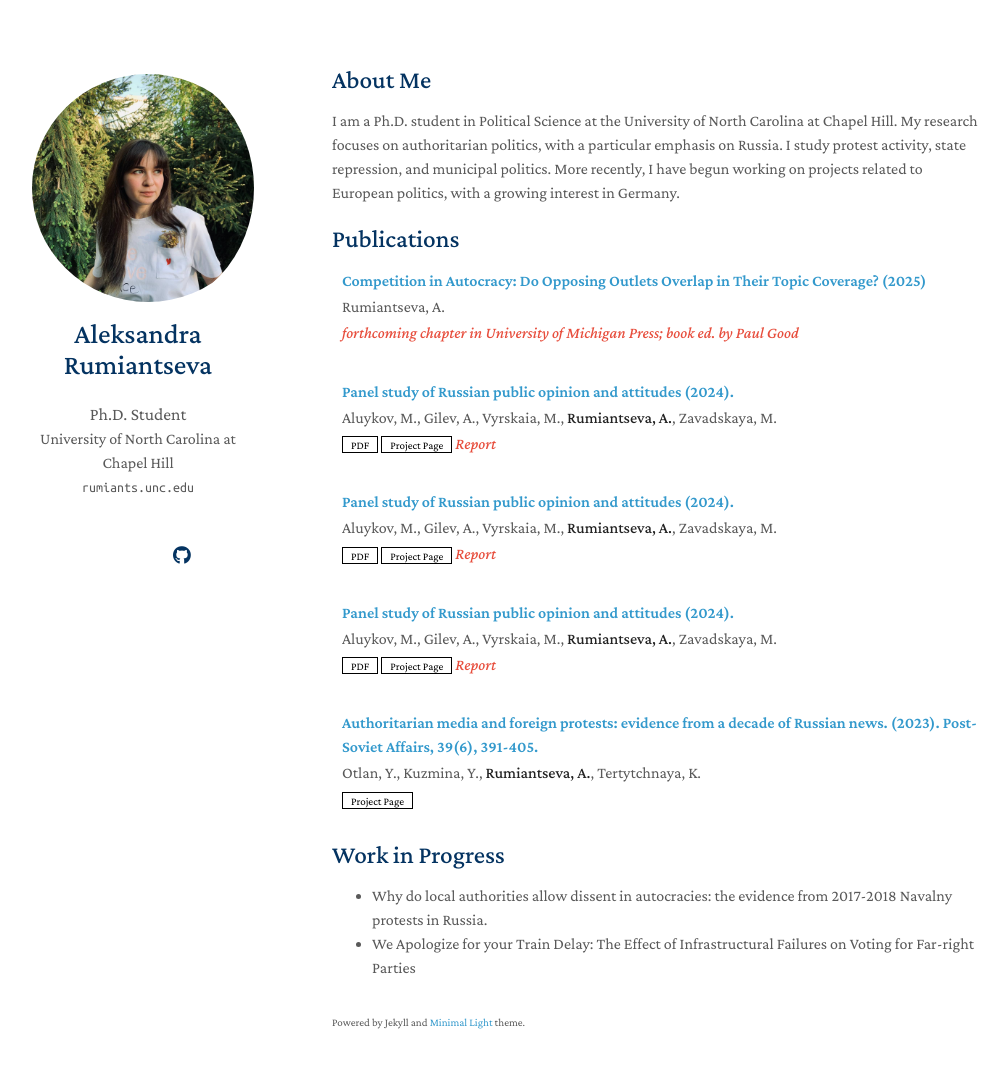
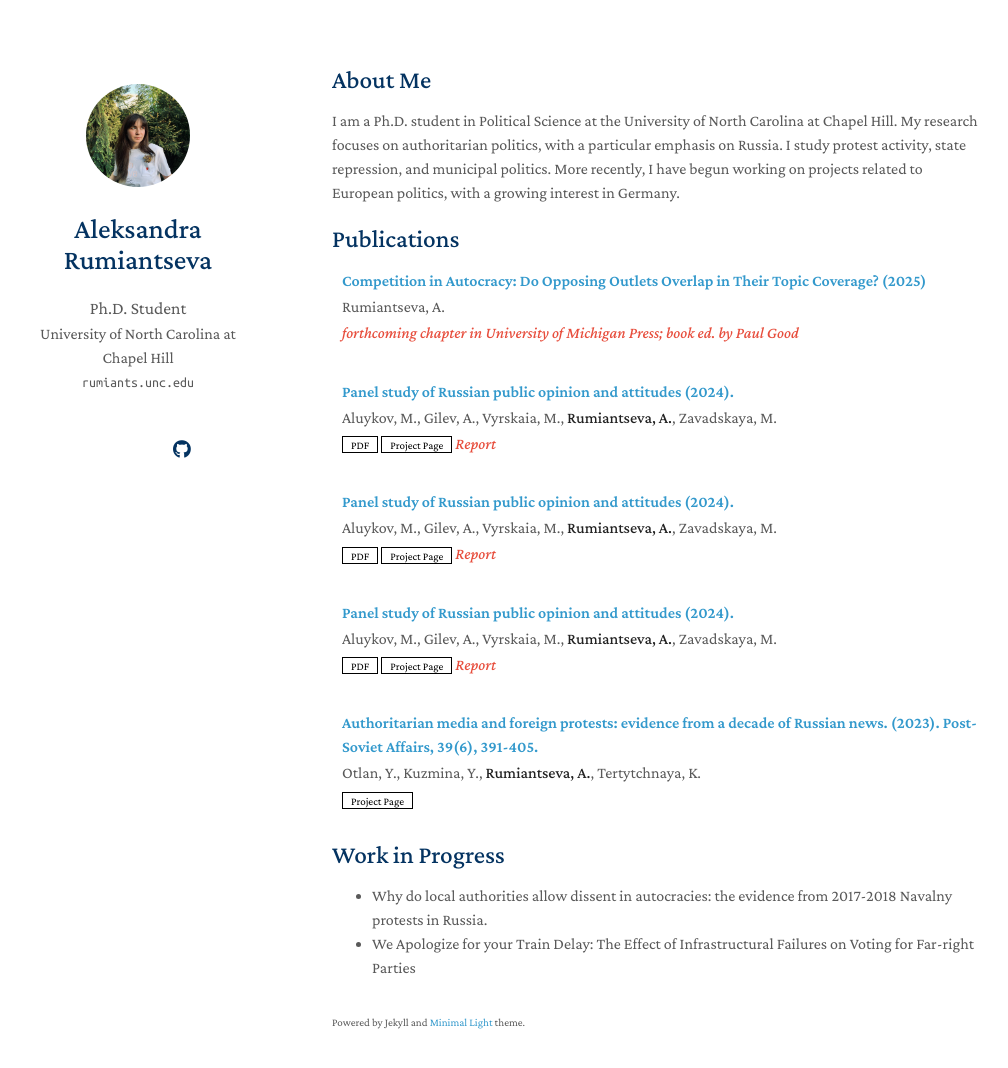
Before and after one commit to dimvdali/dimvdali.github.io, a Jekyll site: the page built from index.md, in a window 1280 px wide and 1103 px high. Shown: the top 1068 px of the window, without its empty margins (138-1146 px from the left). Built offline with Jekyll 4.4.1, drawn with Linux system fonts in a browser that asks for light colours; a style sheet for code colours, icons or effects is not loaded; our own code applies the rules of GitHub Pages for plain Markdown files.

Commit message:
back to initial version

```diff
--- a/_sass/minimal-light-no-dark-mode.scss
+++ b/_sass/minimal-light-no-dark-mode.scss
@@ -169,7 +169,7 @@ papertitle {
 
       .image.avatar img {
         border-radius: 100%;
-        width: 75%;
+        width: 45%;
         padding: 20px;
         // border: 1px solid #ddd;
         // padding: 3px;
@@ -178,7 +178,7 @@ papertitle {
 
     #header .image.avatar {
       margin: 0 0 1em 0;
-      width: 10.00em;
+      width: 8.00em;
     }
 
 h3, h4, h5, h6 {
--- a/_sass/minimal-light.scss
+++ b/_sass/minimal-light.scss
@@ -184,16 +184,18 @@ papertitle {
 
 
   .image {
-  border-radius: 1em; /* larger curve */
+    border-radius: 0.35em;
     border: 0;
     display: inline-block;
     position: relative;
-  overflow: hidden; /* ensures round corners crop the image */
   }
 
     .image:before {
+      -moz-transition: opacity 0.2s ease-in-out;
+      -webkit-transition: opacity 0.2s ease-in-out;
+      -ms-transition: opacity 0.2s ease-in-out;
       transition: opacity 0.2s ease-in-out;
-  border-radius: 1em;
+      border-radius: 0.35em;
       content: '';
       display: block;
       height: 100%;
@@ -205,7 +207,7 @@ papertitle {
     }
 
     .image.avatar {
-  border-radius: 50%;
+      border-radius: 100%;
     }
 
       .image.avatar:before {
@@ -213,19 +215,18 @@ papertitle {
       }
 
       .image.avatar img {
-  border-radius: 50%;
-  width: 360px;
-  max-width: 100%;
-  padding: 10px;
-  display: block;
-  margin: 0 auto;
+        border-radius: 100%;
+        width: 45%;
+        padding: 20px;
+        // border: 1px solid #ddd;
+        // padding: 3px;
+        // box-shadow: 0 -1px 5px 1px rgba(200, 200, 200, 0.3);
       }
 
     #header .image.avatar {
       margin: 0 0 1em 0;
-  width: auto;
+      width: 8.00em;
     }
-
 
 h3, h4, h5, h6 {
   font-weight: 600;
@@ -499,7 +500,7 @@ footer {
 
    .image.avatar img {
         border-radius: 100%;
-        width: 360px;
+        width: 117px;
         padding:20px;
       }
   #head1o2 {
@@ -555,8 +556,8 @@ footer {
 
   .image.avatar img {
       border-radius: 100%;
-      width: 320px;
-      padding:10px;
+      width: 95px;
+      padding:20px;
   }
   #head1o2 {
     visibility: hidden;
```
Lines whose indentation alone changed are shown as unchanged.
